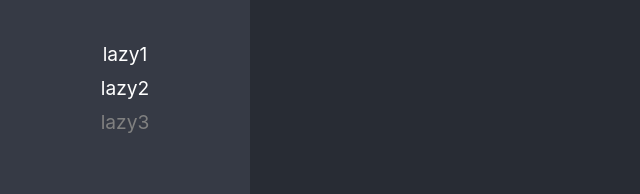
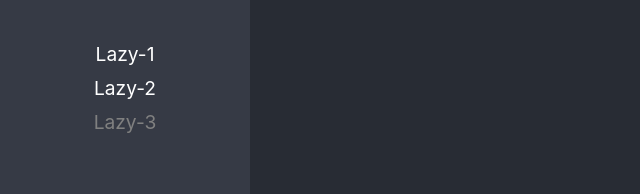
Before and after one commit to dannielmdr7/baseReactTs, a React (Create React App) app: page /lazy3 in a window 1280 px wide. Shown: the part 155-349 px from the top of the page, without its empty margins (0-640 px from the left). Built offline with nearby package versions, Linux system fonts and the light colour scheme.

Commit message:
feature: LazyLoad Básico listo

```diff
--- a/src/01-lazyLoad/pages/LazyPage1.tsx
+++ b/src/01-lazyLoad/pages/LazyPage1.tsx
@@ -5,3 +5,4 @@
     <h1>LazyPage1</h1>
   )
 }
+export default LazyPage1;
--- a/src/01-lazyLoad/pages/LazyPage2.tsx
+++ b/src/01-lazyLoad/pages/LazyPage2.tsx
@@ -5,3 +5,4 @@
     <h1>LazyPage2</h1>
   )
 }
+export default LazyPage2;
--- a/src/01-lazyLoad/pages/LazyPage3.tsx
+++ b/src/01-lazyLoad/pages/LazyPage3.tsx
@@ -5,3 +5,4 @@
     <h1>LazyPage3</h1>
   )
 }
+export default LazyPage3;
--- a/src/routes/Navigation.tsx
+++ b/src/routes/Navigation.tsx
@@ -1,48 +1,42 @@
 import { BrowserRouter } from 'react-router-dom';
 import { Routes, Route, NavLink, Navigate } from 'react-router-dom';
+import { routes } from './routes';
+
 import logo from '../logo.svg';
-import { LazyPage1, LazyPage2, LazyPage3 } from '../01-lazyLoad/pages';
+import { Suspense } from 'react';
+
 export const Navigation = () => {
   return (
+    <Suspense fallback={ <h1>Loading...</h1> } >
       <BrowserRouter>
         <div className="main-layout">
           <nav>
             <img src={logo} alt="React Logo" />
             <ul>
-            <li>
+              {routes.map(({ to, name }) => (
+                <li key={to}>
                   <NavLink
-                to="/lazy1"
+                    to={to}
                     className={({ isActive }) => (isActive ? 'nav-active' : '')}
                   >
-                lazy1
+                    {name}
                   </NavLink>
                 </li>
-            <li>
-              <NavLink
-                to="/lazy2"
-                className={({ isActive }) => (isActive ? 'nav-active' : '')}
-              >
-                lazy2
-              </NavLink>
-            </li>
-            <li>
-              <NavLink
-                to="/lazy3"
-                className={({ isActive }) => (isActive ? 'nav-active' : '')}
-              >
-                lazy3
-              </NavLink>
-            </li>
+              ))}
             </ul>
           </nav>
           <Routes>
-          <Route path="lazy1" element={<LazyPage1 />} />
-          <Route path="lazy2" element={<LazyPage2 />} />
-          <Route path="/lazy3" element={<LazyPage3 />} />
+            {routes.map(({ path, Component }) => (
+              <Route key={path} path={path} element={<Component />} />
+            ))}
 
-          <Route path="/*" element={<Navigate to="/lazy1" replace />} />
+            <Route
+              path="/*"
+              element={<Navigate to={routes[0].path} replace />}
+            />
           </Routes>
         </div>
       </BrowserRouter>
+    </Suspense>
   );
 };
--- /dev/null
+++ b/src/routes/routes.ts
@@ -0,0 +1,36 @@
+import { lazy, LazyExoticComponent } from 'react';
+
+
+type JSXComponent = () => JSX.Element
+
+interface Route {
+  to:string;
+  path:string;
+  Component: LazyExoticComponent<JSXComponent> | JSXComponent ;
+  name:string;
+}
+
+const Lazy1 = lazy(() => import( /* webpackChunkName:"LazyPage1" */ '../01-lazyLoad/pages/LazyPage1'))
+const Lazy2 = lazy(() => import( /* webpackChunkName:"LazyPage2" */ '../01-lazyLoad/pages/LazyPage2'))
+const Lazy3 = lazy(() => import( /* webpackChunkName:"LazyPage3" */ '../01-lazyLoad/pages/LazyPage3'))
+
+export const routes:Route[] =[
+  {
+    to:'/lazy1',
+    path:'lazy1',
+    Component:Lazy1,
+    name:'Lazy-1'
+  },
+  {
+    to:'/lazy2',
+    path:'lazy2',
+    Component:Lazy2,
+    name:'Lazy-2'
+  },
+  {
+    to:'/lazy3',
+    path:'lazy3',
+    Component:Lazy3,
+    name:'Lazy-3'
+  }
+]
```
Lines whose indentation alone changed are shown as unchanged.
